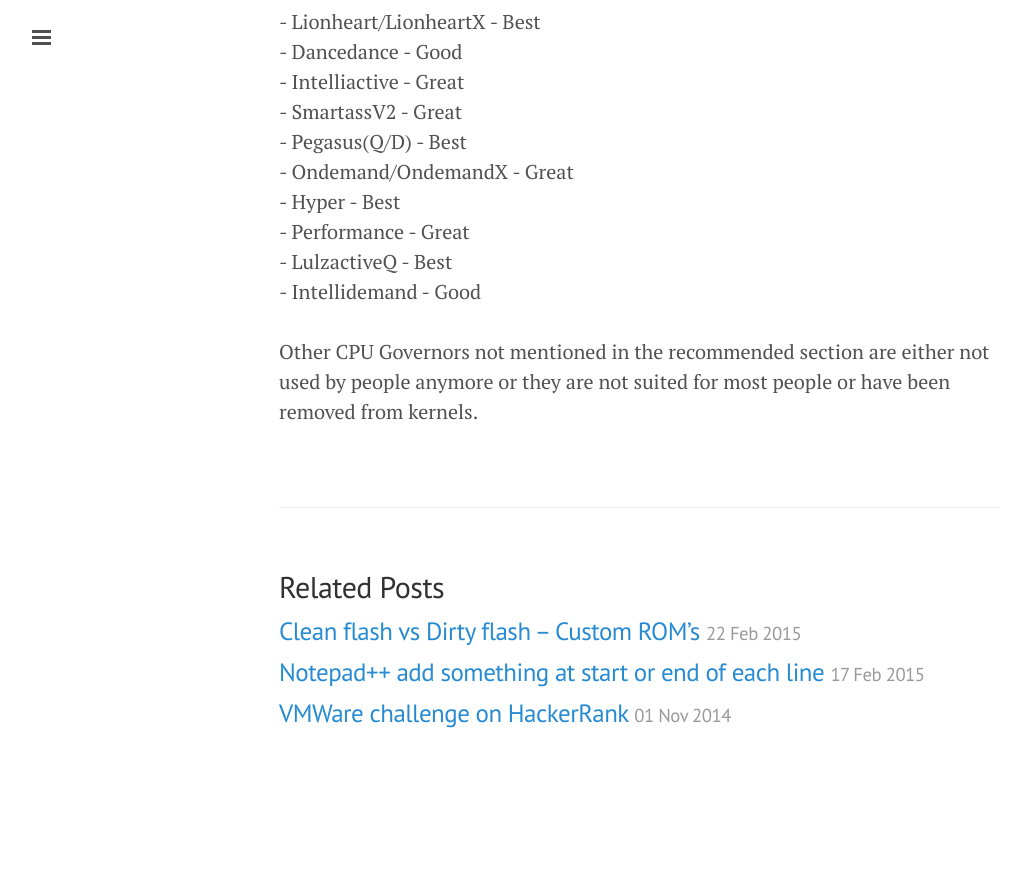
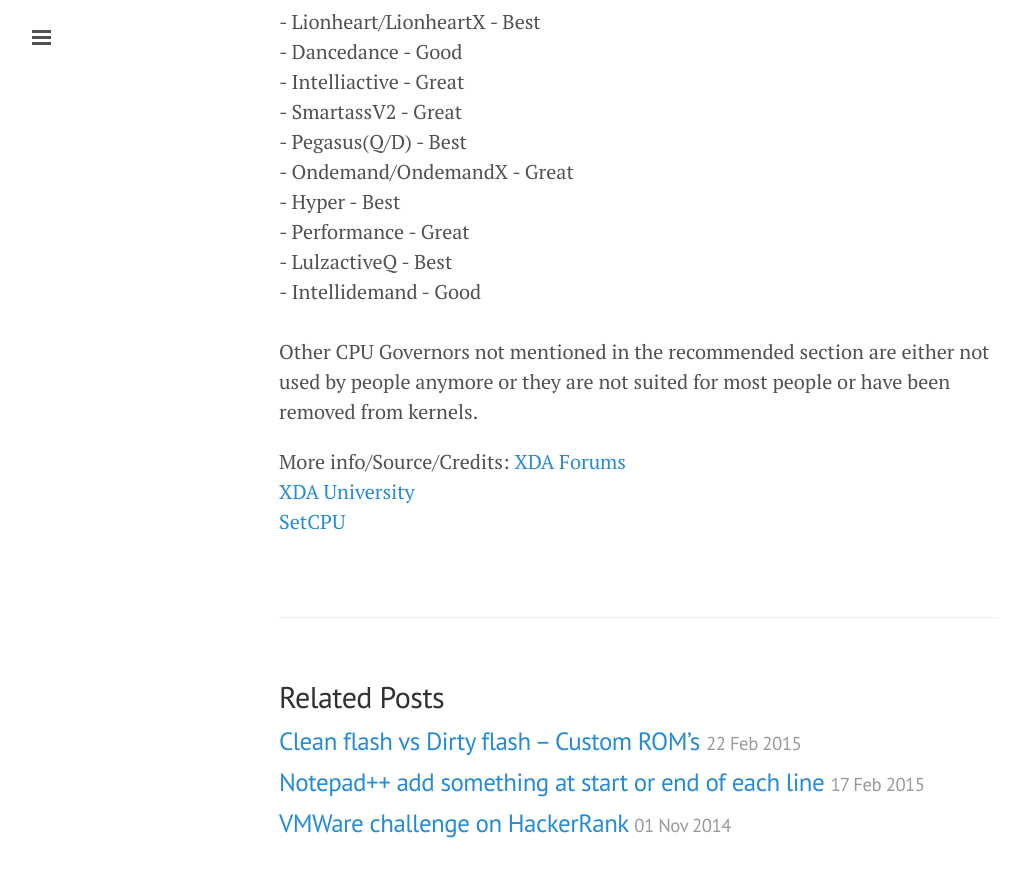
Before and after one commit to ajgupta/ajgupta.github.io, a Jekyll site: the page built from _posts/2015-01-28-CPU-and-GPU-governors.markdown, in a window 1280 px wide and 900 px high, scrolled down 20275 px. Shown: the top 877 px of the window, without its empty margins (1-1031 px from the left). Built offline with Jekyll 4.4.1, drawn with Linux system fonts in a browser that asks for light colours; Markdown is read by kramdown in place of the engine named in the settings; comment, search, counter and statistics services are not loaded; before the commit the page ends 21065 px from its top, so only the background shows below that.

Commit message:
Update 2015-01-28-CPU-and-GPU-governors.markdown

```diff
--- a/_posts/2015-01-28-CPU-and-GPU-governors.markdown
+++ b/_posts/2015-01-28-CPU-and-GPU-governors.markdown
@@ -1187,5 +1187,10 @@
 been
 removed from kernels.<o:p></o:p></p>
 
+More info/Source/Credits:
+<a href="http://forum.xda-developers.com/galaxy-s2/general/ref-kernel-governors-modules-o-t1369817" target="_blank">XDA Forums</a><br>
+<a href="http://xda-university.com/as-a-developer/adding-features-to-your-kernel" target="_blank">XDA University</a><br>
+<a href="https://play.google.com/store/apps/details?id=com.mhuang.overclocking&hl=en" target="_blank">SetCPU</a><br>
+
 	</div>
 </div>
```
